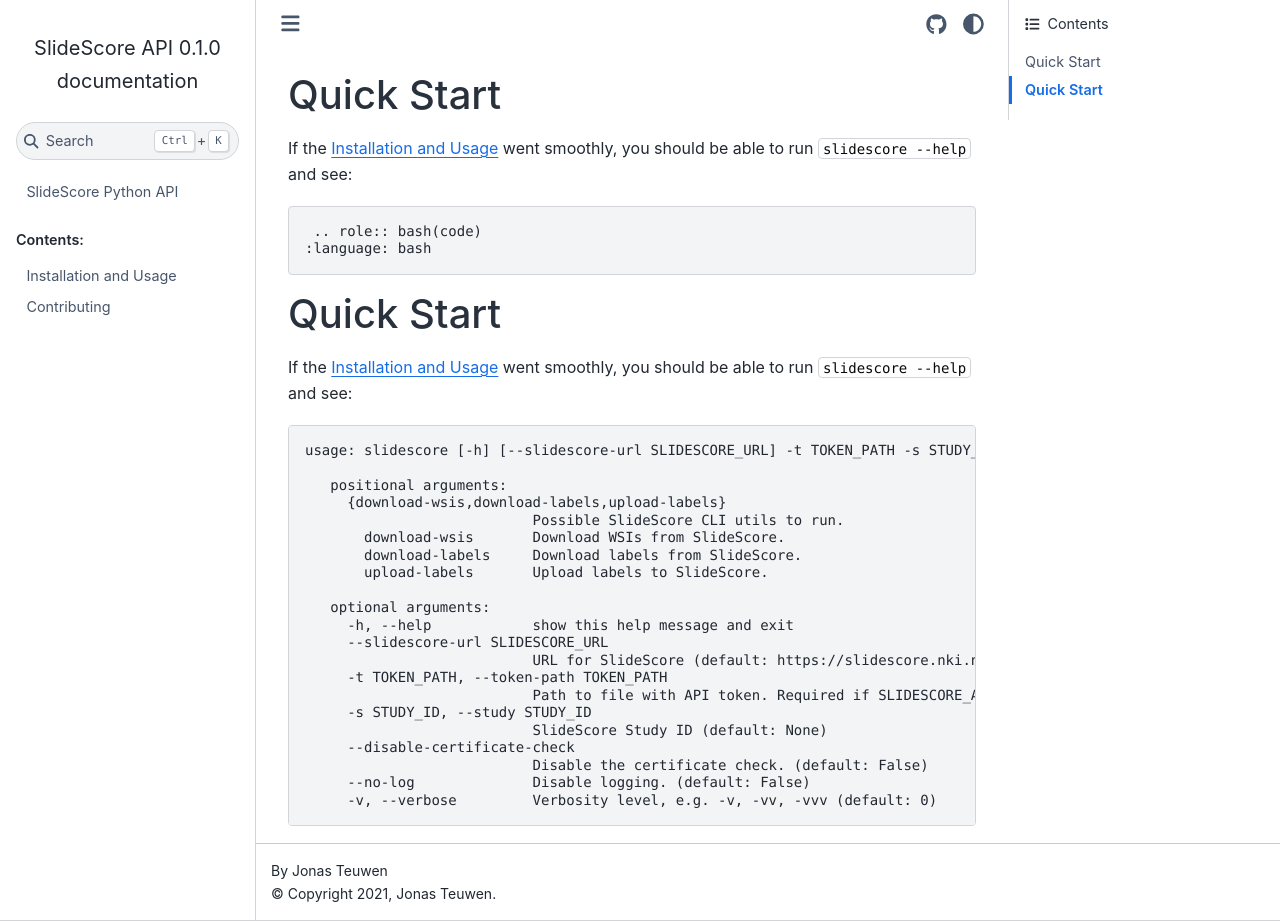
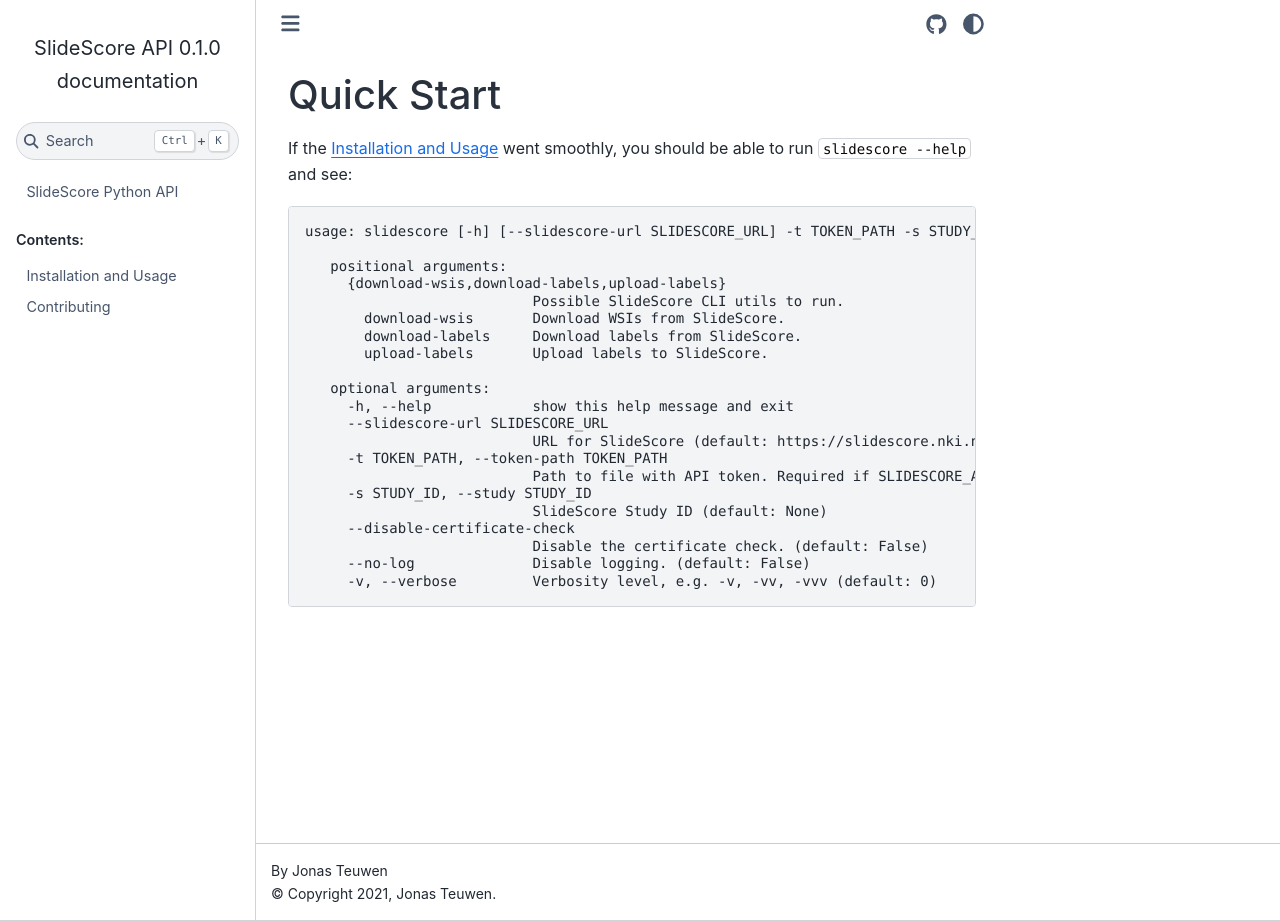
Before and after one commit to NKI-AI/slidescore-api, a Sphinx documentation site: the page built from docs/quickstart.rst, in a window 1280 px wide and 921 px high. Built offline with Sphinx 7.4.7 and the Sphinx Book theme 1.1.4, drawn with Linux system fonts in a browser that asks for light colours; pages that are not in the unit, such as notebooks, are missing from menus.

Commit message:
Update quickstart.rst

```diff
--- a/docs/quickstart.rst
+++ b/docs/quickstart.rst
@@ -1,13 +1,4 @@
 .. role:: bash(code)
-   :language: bash
-
-Quick Start
-===========
-If the :doc:`/installation` went smoothly, you should be able to run :bash:`slidescore --help` and see:
-
-.. code-block:: console
-
-    .. role:: bash(code)
    :language: bash
 
 Quick Start
```
